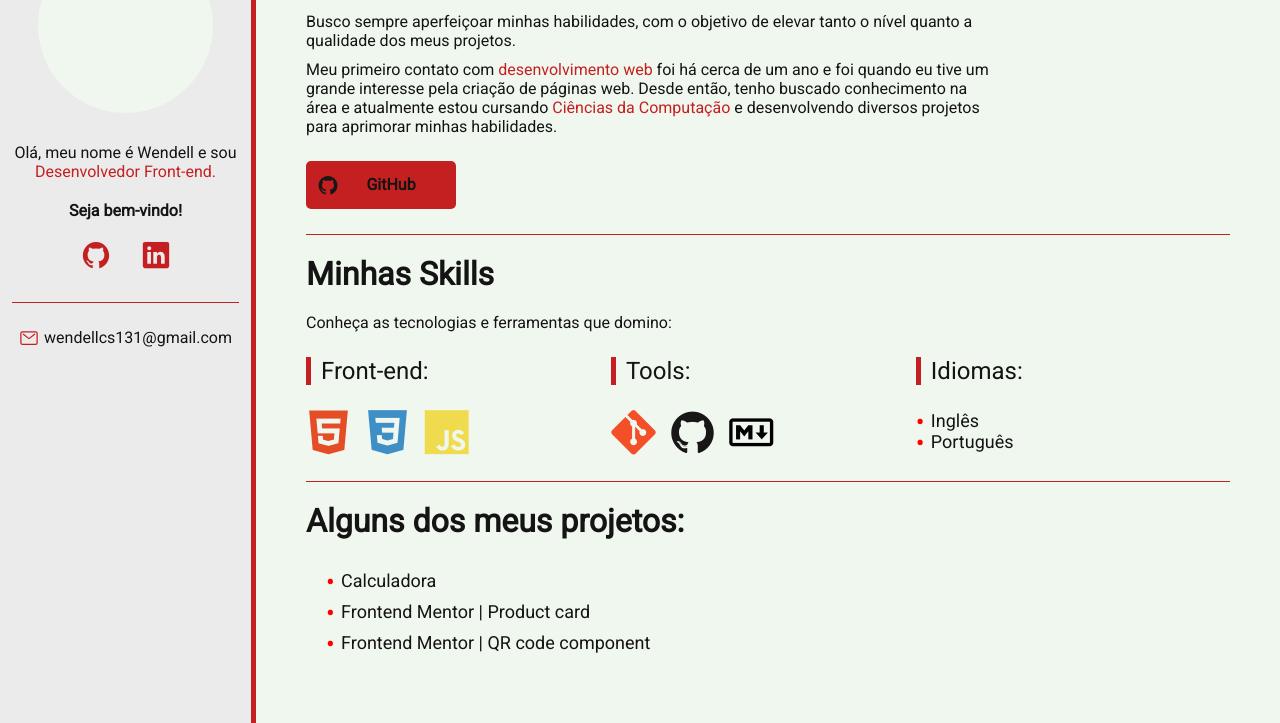
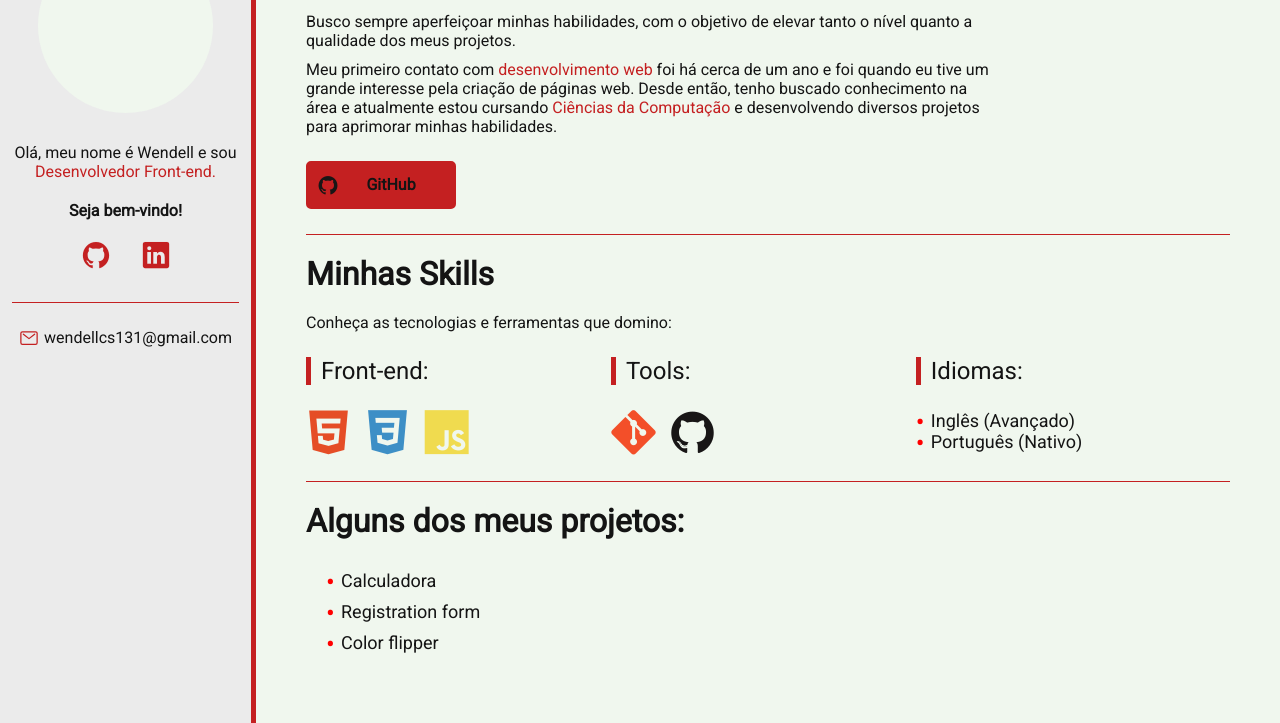
Before and after one commit to wendellcs/wendellcs.github.io, a plain HTML site: page index.html in a window 1280 px wide. Shown: the part 145-868 px from the top of the page. Drawn offline with nearby package versions, Linux system fonts and the light colour scheme.

Commit message:
Updating links

```diff
--- a/index.html
+++ b/index.html
@@ -61,22 +61,21 @@
                     <p class="skills-title">Tools:</p>
                     <i class="devicon-git-plain colored"></i>
                     <i class="devicon-github-plain colored"></i>
-                    <i class="devicon-markdown-plain colored"></i>
                 </div>
                 <div class="skills-box">
                     <p class="skills-title">Idiomas:</p>
                     <ul id="language-skills">
-                        <li>Inglês</li>
-                        <li>Português</li>
+                        <li>Inglês (Avançado)</li>
+                        <li>Português (Nativo)</li>
                     </ul>
                 </div>
             </div>
             <div class="projects-container">
                 <h2>Alguns dos meus projetos:</h2>
                 <ul id="projects-list">
-                    <li><a href="https://wendellcs.github.io/Calculadora/" target="_blank">Calculadora</a></li>
-                    <li><a href="https://wendellcs.github.io/Product-preview-card-component/" target="_blank">Frontend Mentor | Product card</a></li>
-                    <li><a href="https://wendellcs.github.io/QR-code-challenge/" target="_blank">Frontend Mentor | QR code component</a></li>
+                    <li><a href="https://wendellcs.github.io/Projects/calculator/" target="_blank">Calculadora</a></li>
+                    <li><a href="https://wendellcs.github.io/Projects/registration-form/" target="_blank">Registration form</a></li>
+                    <li><a href="https://wendellcs.github.io/Projects/color-flipper/" target="_blank">Color flipper</a></li>
                 </ul>
             </div>
         </section>
```
